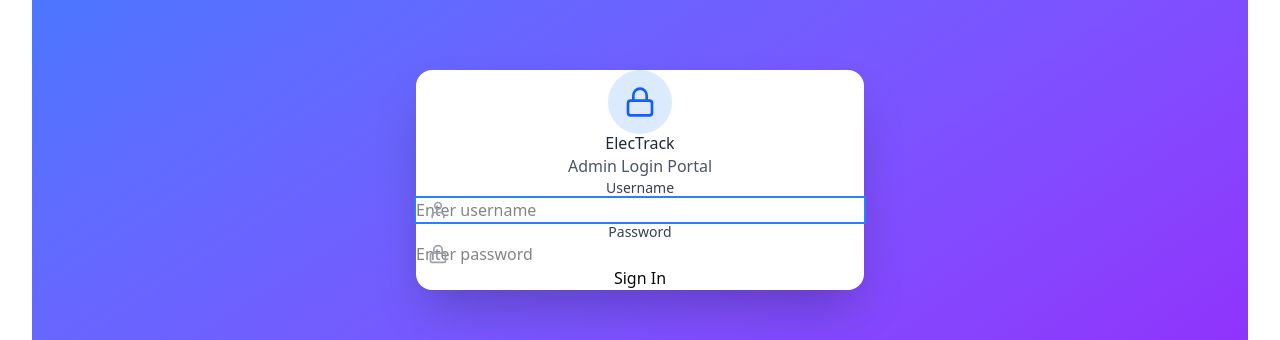
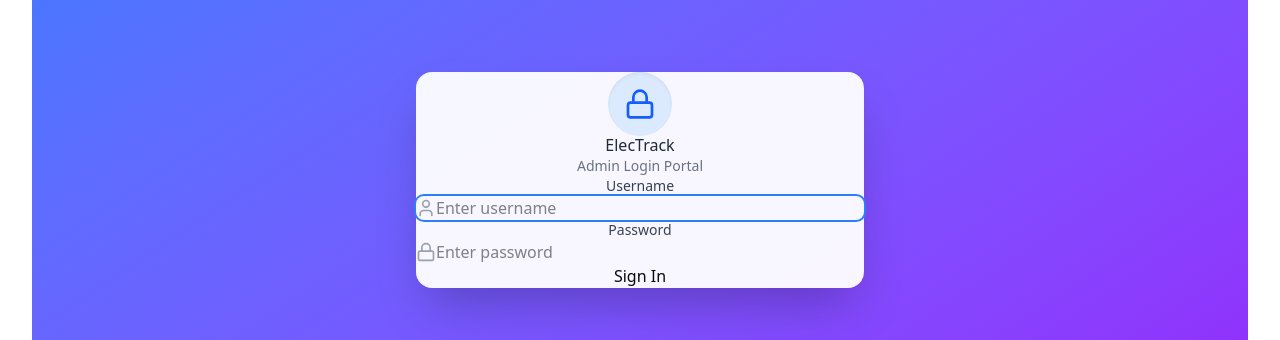
Before and after one commit to 1-yoko-8/electiontrackwebsitefrontend, a React app in the folder frontend/app/: page /login in a window 1280 px wide. Shown: the part 252-592 px from the top of the page. Built offline with nearby package versions, Linux system fonts and the light colour scheme; the HTML template or start-up script is replaced by a standard one.

Commit message:
login ui fix

```diff
--- a/frontend/app/src/app/components/WorkerMap.tsx
+++ b/frontend/app/src/app/components/WorkerMap.tsx
@@ -161,7 +161,7 @@ export function WorkerMap() {
   useEffect(() => {
     if (!mapRef.current || mapInstanceRef.current) return;
 
-    const map = L.map(mapRef.current).setView([13.0827, 80.2707], 12);
+    const map = L.map(mapRef.current).setView([9.9252, 78.1198], 12);
 
     L.tileLayer("https://{s}.tile.openstreetmap.org/{z}/{x}/{y}.png", {
       attribution: "&copy; OpenStreetMap",
--- a/frontend/app/src/app/pages/Login.tsx
+++ b/frontend/app/src/app/pages/Login.tsx
@@ -14,11 +14,11 @@ export default function Login() {
 
   /* 🔥 Redirect if already logged in */
   useEffect(() => {
-  const token = localStorage.getItem("token");
-  if (token && window.location.pathname === "/login") {
-    navigate("/", { replace: true });
-  }
-}, [navigate]);
+    const token = localStorage.getItem("token");
+    if (token && window.location.pathname === "/login") {
+      navigate("/", { replace: true });
+    }
+  }, [navigate]);
 
   /* 🔥 LOGIN HANDLER */
   const handleLogin = async (e: React.FormEvent) => {
@@ -50,37 +50,38 @@ export default function Login() {
   };
 
   return (
-    <div className="min-h-screen bg-linear-to-br from-blue-500 to-purple-600 flex items-center justify-center p-4">
-      <div className="bg-white rounded-2xl shadow-2xl w-full max-w-md p-8">
+    <div className="min-h-screen bg-gradient-to-br from-blue-500 to-purple-600 flex items-center justify-center p-4">
+      <div className="bg-white/95 backdrop-blur rounded-2xl shadow-2xl w-full max-w-md p-8">
 
         {/* HEADER */}
         <div className="text-center mb-8">
-          <div className="inline-flex items-center justify-center w-16 h-16 bg-blue-100 rounded-full mb-4">
+          <div className="inline-flex items-center justify-center w-16 h-16 bg-blue-100 rounded-full mb-4 shadow-inner">
             <Lock className="w-8 h-8 text-blue-600" />
           </div>
-          <h1 className="text-3xl font-bold text-gray-800 mb-2">
+          <h1 className="text-3xl font-bold text-gray-800 mb-1">
             ElecTrack
           </h1>
-          <p className="text-gray-600">Admin Login Portal</p>
+          <p className="text-gray-500 text-sm">Admin Login Portal</p>
         </div>
 
         {/* FORM */}
-        <form onSubmit={handleLogin} className="space-y-6">
+        <form onSubmit={handleLogin} className="space-y-5">
 
           {/* ERROR */}
           {error && (
-            <div className="bg-red-50 text-red-600 p-3 rounded-lg text-sm">
+            <div className="bg-red-50 border border-red-200 text-red-600 px-4 py-2 rounded-lg text-sm">
               {error}
             </div>
           )}
 
           {/* USERNAME */}
           <div>
-            <label className="block text-sm font-medium text-gray-700 mb-2">
+            <label className="block text-sm font-medium text-gray-700 mb-5">
               Username
             </label>
-            <div className="relative">
-              <User className="absolute left-3 top-1/2 -translate-y-1/2 w-5 h-5 text-gray-400" />
+
+            <div className="flex items-center border border-gray-300 rounded-lg px-5 focus-within:ring-2 focus-within:ring-blue-500 transition">
+              <User className="w-5 h-5 text-gray-400 mr-3 shrink-0" />
               <input
                 type="text"
                 value={username}
@@ -89,7 +90,7 @@ export default function Login() {
                   setUsername(e.target.value);
                   setError("");
                 }}
-                className="w-full pl-10 pr-4 py-3 border border-gray-300 rounded-lg focus:ring-2 focus:ring-blue-500 focus:border-transparent outline-none"
+                className="w-full py-3 outline-none bg-transparent"
                 placeholder="Enter username"
                 required
               />
@@ -101,8 +102,9 @@ export default function Login() {
             <label className="block text-sm font-medium text-gray-700 mb-2">
               Password
             </label>
-            <div className="relative">
-              <Lock className="absolute left-3 top-1/2 -translate-y-1/2 w-5 h-5 text-gray-400" />
+
+            <div className="flex items-center border border-gray-300 rounded-lg px-5 focus-within:ring-2 focus-within:ring-blue-500 transition">
+              <Lock className="w-5 h-5 text-gray-400 mr-3 shrink-0" />
               <input
                 type="password"
                 value={password}
@@ -110,7 +112,7 @@ export default function Login() {
                   setPassword(e.target.value);
                   setError("");
                 }}
-                className="w-full pl-10 pr-4 py-3 border border-gray-300 rounded-lg focus:ring-2 focus:ring-blue-500 focus:border-transparent outline-none"
+                className="w-full py-3 outline-none bg-transparent"
                 placeholder="Enter password"
                 required
               />
@@ -121,7 +123,7 @@ export default function Login() {
           <button
             type="submit"
             disabled={loading}
-            className="w-full bg-blue-600 text-white py-3 rounded-lg font-medium hover:bg-blue-700 transition-colors disabled:opacity-50"
+            className="w-full bg-blue-600 text-white py-3 rounded-lg font-medium hover:bg-blue-700 active:scale-[0.98] transition-all disabled:opacity-50 disabled:cursor-not-allowed"
           >
             {loading ? "Signing in..." : "Sign In"}
           </button>
```
